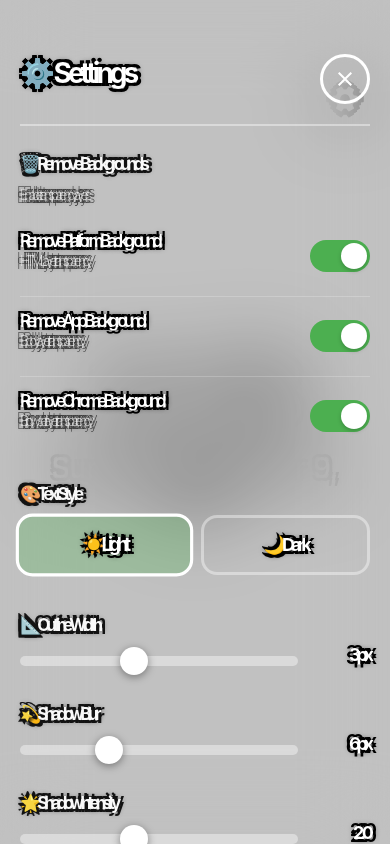
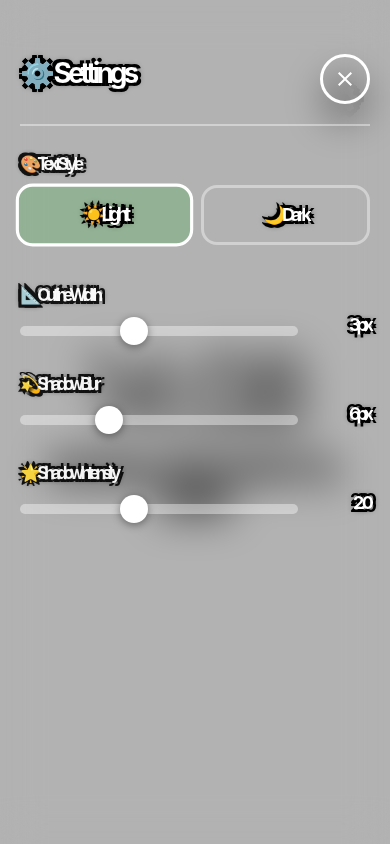
Before and after one commit to lyode/voice-home-screen-pro, a plain HTML site: page index.html in a window 390 px wide. Both pictures are taken after a click on the button 345 px from the left and 99 px from the top of the page. Drawn offline with Linux system fonts and the light colour scheme.

Commit message:
Update index.html

```diff
--- a/index.html
+++ b/index.html
@@ -20,38 +20,17 @@
             --shadow-spread: 2;
         }
 
-        /* FORCE ALL BACKGROUNDS TO BE TRANSPARENT */
+        /* COMPLETE TRANSPARENCY - ALL LAYERS */
+        html, body, * {
+            background: transparent !important;
+            background-color: transparent !important;
+            background-image: none !important;
+        }
+
         html, body {
             height: 100%;
             width: 100%;
-            background: transparent !important;
-            background-color: transparent !important;
             overflow: hidden;
-        }
-
-        /* Remove platform background */
-        html.no-platform-bg {
-            background: none !important;
-            background-color: transparent !important;
-        }
-
-        /* Remove app background */
-        body.no-app-bg {
-            background: none !important;
-            background-color: transparent !important;
-        }
-
-        /* Remove chrome/browser background */
-        body.no-chrome-bg::before {
-            content: '';
-            position: fixed;
-            top: 0;
-            left: 0;
-            right: 0;
-            bottom: 0;
-            background: transparent !important;
-            z-index: -1;
-            pointer-events: none;
         }
 
         body {
@@ -71,7 +50,6 @@
             flex-direction: column;
             align-items: center;
             justify-content: center;
-            background: transparent !important;
         }
 
         /* Adaptive text with outlines */
@@ -131,7 +109,6 @@
             right: 20px;
             width: 50px;
             height: 50px;
-            background: transparent !important;
             border: none;
             display: flex;
             align-items: center;
@@ -171,7 +148,7 @@
                     drop-shadow(var(--outline-width) var(--outline-width) 0 white);
         }
 
-        /* Settings Panel */
+        /* Settings Panel - Now with subtle backdrop blur only */
         .settings-panel {
             position: fixed;
             top: 0;
@@ -180,20 +157,13 @@
             max-width: 100%;
             height: 100vh;
             height: 100dvh;
-            backdrop-filter: blur(40px);
+            backdrop-filter: blur(20px);
+            -webkit-backdrop-filter: blur(20px);
             z-index: 2000;
             transition: right 0.3s ease;
             overflow-y: auto;
             padding: max(env(safe-area-inset-top), 54px) 20px max(env(safe-area-inset-bottom), 34px) 20px;
             -webkit-overflow-scrolling: touch;
-        }
-
-        body.text-light .settings-panel {
-            background: rgba(255, 255, 255, 0.2);
-        }
-
-        body.text-dark .settings-panel {
-            background: rgba(0, 0, 0, 0.2);
         }
 
         .settings-panel.active {
@@ -231,7 +201,6 @@
             align-items: center;
             justify-content: center;
             cursor: pointer;
-            background: transparent !important;
             transition: transform 0.3s ease;
         }
 
@@ -325,11 +294,11 @@
         }
 
         body.text-light .toggle-switch {
-            background: rgba(255, 255, 255, 0.3);
+            background: rgba(255, 255, 255, 0.3) !important;
         }
 
         body.text-dark .toggle-switch {
-            background: rgba(0, 0, 0, 0.3);
+            background: rgba(0, 0, 0, 0.3) !important;
         }
 
         .toggle-switch.active {
@@ -349,11 +318,11 @@
         }
 
         body.text-light .toggle-switch::after {
-            background: white;
+            background: white !important;
         }
 
         body.text-dark .toggle-switch::after {
-            background: black;
+            background: black !important;
         }
 
         .toggle-switch.active::after {
@@ -377,11 +346,11 @@
         }
 
         body.text-light .slider {
-            background: rgba(255, 255, 255, 0.4);
+            background: rgba(255, 255, 255, 0.4) !important;
         }
 
         body.text-dark .slider {
-            background: rgba(0, 0, 0, 0.4);
+            background: rgba(0, 0, 0, 0.4) !important;
         }
 
         .slider::-webkit-slider-thumb {
@@ -395,11 +364,11 @@
         }
 
         body.text-light .slider::-webkit-slider-thumb {
-            background: white;
+            background: white !important;
         }
 
         body.text-dark .slider::-webkit-slider-thumb {
-            background: black;
+            background: black !important;
         }
 
         .slider-value {
@@ -423,7 +392,6 @@
             text-align: center;
             font-weight: 700;
             font-size: 18px;
-            background: transparent !important;
             transition: all 0.3s ease;
             min-height: 60px;
             display: flex;
@@ -462,7 +430,7 @@
             left: 0;
             width: 100%;
             height: 100%;
-            background: rgba(0, 0, 0, 0.3);
+            background: rgba(0, 0, 0, 0.3) !important;
             z-index: 1999;
             display: none;
         }
@@ -548,7 +516,7 @@
         }
     </style>
 </head>
-<body class="text-light no-app-bg no-chrome-bg">
+<body class="text-light">
     <button class="settings-btn" id="settingsBtn" onclick="toggleSettings()">
         <svg viewBox="0 0 24 24">
             <path d="M19.14 12.94c.04-.3.06-.61.06-.94 0-.32-.02-.64-.07-.94l2.03-1.58c.18-.14.23-.41.12-.61l-1.92-3.32c-.12-.22-.37-.29-.59-.22l-2.39.96c-.5-.38-1.03-.7-1.62-.94l-.36-2.54c-.04-.24-.24-.41-.48-.41h-3.84c-.24 0-.43.17-.47.41l-.36 2.54c-.59.24-1.13.57-1.62.94l-2.39-.96c-.22-.08-.47 0-.59.22L2.74 8.87c-.12.21-.08.47.12.61l2.03 1.58c-.05.3-.09.63-.09.94s.02.64.07.94l-2.03 1.58c-.18.14-.23.41-.12.61l1.92 3.32c.12.22.37.29.59.22l2.39-.96c.5.38 1.03.7 1.62.94l.36 2.54c.05.24.24.41.48.41h3.84c.24 0 .44-.17.47-.41l.36-2.54c.59-.24 1.13-.56 1.62-.94l2.39.96c.22.08.47 0 .59-.22l1.92-3.32c.12-.22.07-.47-.12-.61l-2.01-1.58zM12 15.6c-1.98 0-3.6-1.62-3.6-3.6s1.62-3.6 3.6-3.6 3.6 1.62 3.6 3.6-1.62 3.6-3.6 3.6z"/>
@@ -569,36 +537,6 @@
                 <svg viewBox="0 0 24 24">
                     <path d="M19 6.41L17.59 5 12 10.59 6.41 5 5 6.41 10.59 12 5 17.59 6.41 19 12 13.41 17.59 19 19 17.59 13.41 12z"/>
                 </svg>
-            </div>
-        </div>
-
-        <!-- Background Removal Section -->
-        <div class="setting-group">
-            <div class="setting-label time">🗑️ Remove Backgrounds</div>
-            <div class="setting-description time">Enable transparency layers</div>
-
-            <div class="toggle-row">
-                <div class="toggle-info">
-                    <div class="toggle-title time">Remove Platform Background</div>
-                    <div class="toggle-desc time">HTML layer transparency</div>
-                </div>
-                <div class="toggle-switch active" id="platformToggle" onclick="togglePlatformBg()"></div>
-            </div>
-
-            <div class="toggle-row">
-                <div class="toggle-info">
-                    <div class="toggle-title time">Remove App Background</div>
-                    <div class="toggle-desc time">Body layer transparency</div>
-                </div>
-                <div class="toggle-switch active" id="appToggle" onclick="toggleAppBg()"></div>
-            </div>
-
-            <div class="toggle-row">
-                <div class="toggle-info">
-                    <div class="toggle-title time">Remove Chrome Background</div>
-                    <div class="toggle-desc time">Browser layer transparency</div>
-                </div>
-                <div class="toggle-switch active" id="chromeToggle" onclick="toggleChromeBg()"></div>
             </div>
         </div>
 
@@ -648,10 +586,7 @@
             textMode: 'light',
             outlineWidth: 3,
             shadowBlur: 6,
-            shadowSpread: 2,
-            platformBg: true,
-            appBg: true,
-            chromeBg: true
+            shadowSpread: 2
         };
 
         function updateTime() {
@@ -678,45 +613,6 @@
             panel.classList.toggle('active');
             overlay.classList.toggle('active');
             btn.classList.toggle('rotate');
-        }
-
-        function togglePlatformBg() {
-            state.platformBg = !state.platformBg;
-            const toggle = document.getElementById('platformToggle');
-            toggle.classList.toggle('active');
-
-            if (state.platformBg) {
-                document.documentElement.classList.add('no-platform-bg');
-            } else {
-                document.documentElement.classList.remove('no-platform-bg');
-            }
-            saveState();
-        }
-
-        function toggleAppBg() {
-            state.appBg = !state.appBg;
-            const toggle = document.getElementById('appToggle');
-            toggle.classList.toggle('active');
-
-            if (state.appBg) {
-                document.body.classList.add('no-app-bg');
-            } else {
-                document.body.classList.remove('no-app-bg');
-            }
-            saveState();
-        }
-
-        function toggleChromeBg() {
-            state.chromeBg = !state.chromeBg;
-            const toggle = document.getElementById('chromeToggle');
-            toggle.classList.toggle('active');
-
-            if (state.chromeBg) {
-                document.body.classList.add('no-chrome-bg');
-            } else {
-                document.body.classList.remove('no-chrome-bg');
-            }
-            saveState();
         }
 
         function changeTextMode(mode) {
@@ -764,15 +660,6 @@
                 // Apply text mode
                 changeTextMode(state.textMode);
 
-                // Apply background toggles
-                document.getElementById('platformToggle').classList.toggle('active', state.platformBg);
-                document.getElementById('appToggle').classList.toggle('active', state.appBg);
-                document.getElementById('chromeToggle').classList.toggle('active', state.chromeBg);
-
-                if (state.platformBg) document.documentElement.classList.add('no-platform-bg');
-                if (state.appBg) document.body.classList.add('no-app-bg');
-                if (state.chromeBg) document.body.classList.add('no-chrome-bg');
-
                 // Apply sliders
                 document.getElementById('outlineSlider').value = state.outlineWidth;
                 updateOutline(state.outlineWidth);
```
